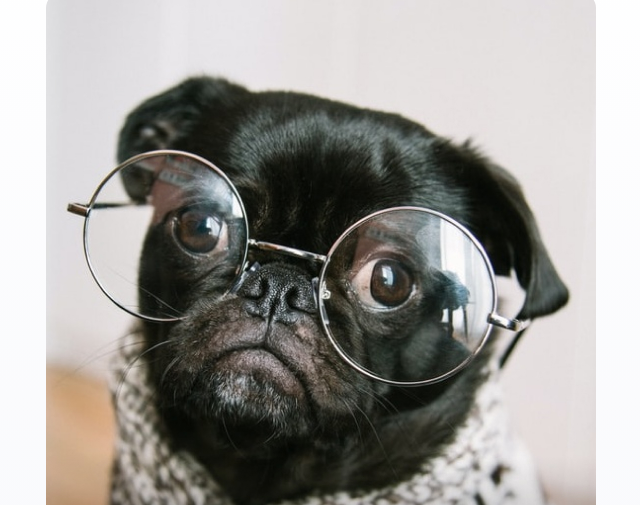
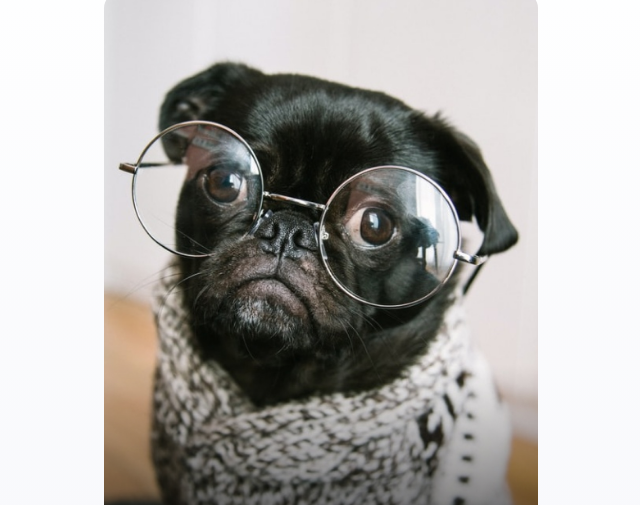
Before and after one commit to maryurpast/tindog, a plain HTML site: page index.html in a window 1280 px wide. Shown: the part 96-601 px from the top of the page, without its empty margins (319-959 px from the left). Drawn offline with Linux system fonts and the light colour scheme.

Commit message:
changed card size

```diff
--- a/index.css
+++ b/index.css
@@ -26,7 +26,7 @@ body {
 /* ---- layout ---- */
 
 .container {
-  max-width: 550px;
+  max-width: 450px;
   margin: 0 auto;
 }
 
@@ -54,11 +54,12 @@ header {
 }
 
 #card {
-  max-width: 90vw;
+  max-width: 100vw;
   height: 75vh;
+  max-height: 750px;
   background: #bdbdbd url("images/dog-teddy.jpg") no-repeat center;
   background-size: cover;
-  margin: 0 auto;
+  margin: 0 0.5em;
   border-radius: 15px;
   display: flex;
   flex-direction: column;
@@ -117,11 +118,6 @@ header {
 /* ---- media ---- */
 
 @media (min-width: 534px) {
-  #card {
-    width: 534px;
-    height: 751px;
-  }
-
   .badge {
     width: 225px;
   }
```
